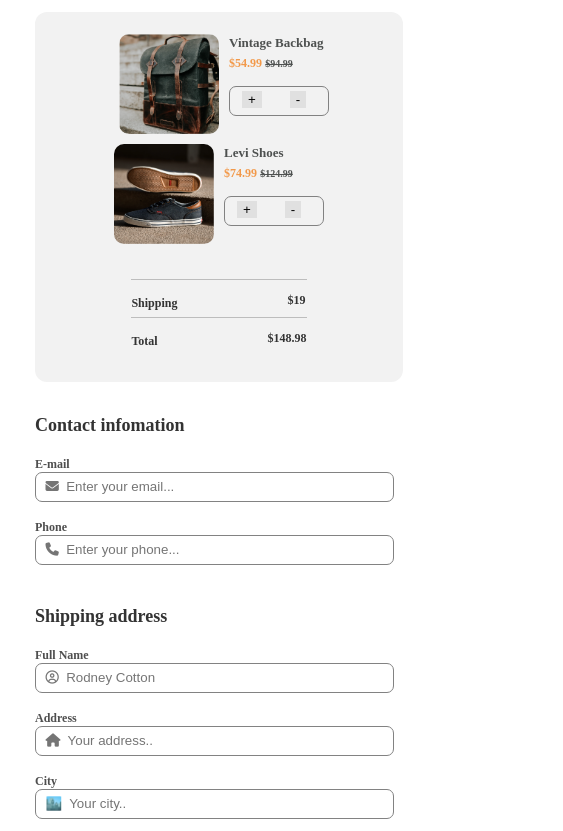
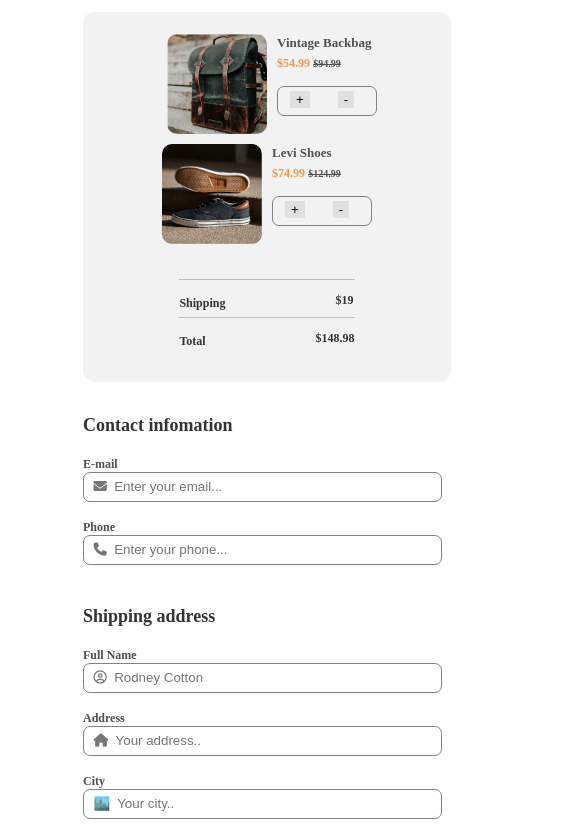
Before and after one commit to Bluebberies/Checkout-page, a plain HTML site: page index.html in a window 390 px wide. Shown: the part 81-912 px from the top of the page, 563 px wide, since content can reach past the window. Drawn offline with Linux system fonts and the light colour scheme.

Commit message:
new commit

```diff
--- a/Css/style.css
+++ b/Css/style.css
@@ -237,7 +237,7 @@ footer p{
         display: grid;
         grid-template-rows: 5rem 80rem 4rem;
         align-items: center;
-        margin-left: 10rem;
+        margin-left: 16rem;
     }
 
     aside .cover{
```
